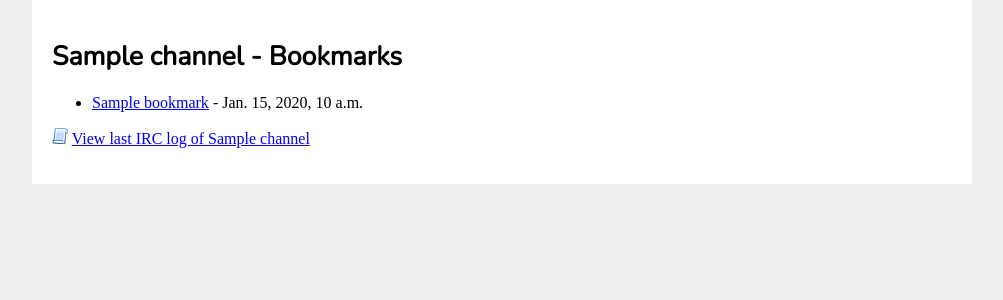
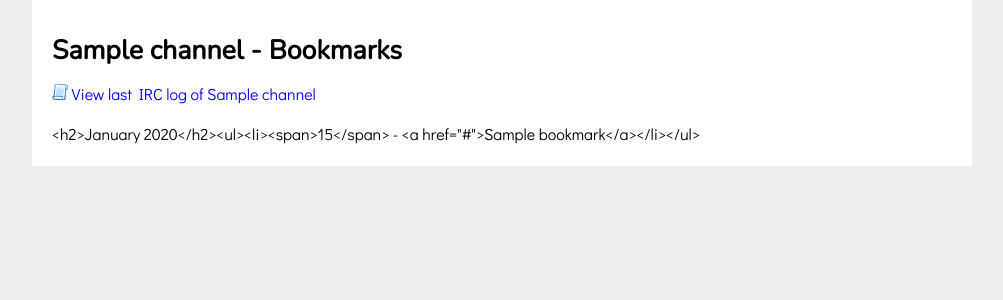
Before and after one commit to fajran/irclogview, a Django app: template irclogview/templates/irclogview/bookmark_index.html in a window 1280 px wide. Shown: the top 300 px of the page, without its empty margins (138-1141 px from the left). Run offline with Django 3.2, Linux system fonts and the light colour scheme; the template is opened without the code that fills it: most values are stand-ins (such as "Sample title", 1, 10 or a date in 2020).

Commit message:
Update templates

```diff
--- a/irclogview/media/style.css
+++ b/irclogview/media/style.css
@@ -1,5 +1,6 @@
 @import url(http://fonts.googleapis.com/css?family=Inconsolata);
 @import url(http://fonts.googleapis.com/css?family=Nunito);
+@import url(http://fonts.googleapis.com/css?family=Didact+Gothic);
 
 html {
     background: #eee;
@@ -12,12 +13,23 @@
     max-width: 90%;
     margin: 0 auto;
     padding: 20px;
+    font-family: 'Didact Gothic', "Trebuchet MS", sans-serif;
+    font-size: 12pt;
+    line-height: 18pt;
 }
 
 h1 {
     font-family: Nunito, "Trebuchet MS", sans-serif;
     font-size: 20pt;
     margin-bottom: 20px;
+}
+
+a {
+    text-decoration: none;
+    color: blue;
+}
+a:hover {
+    text-decoration: underline;
 }
 
 .irclogview h2 {
@@ -80,6 +92,7 @@
     margin: -50px 0 20px 20px;
     padding: 10px;
     float: right;
+    line-height: 12pt;
 }
 .irclogview table.calendar th {
     text-align: center;
@@ -120,3 +133,25 @@
 .irclogview table.calendar td.prev a {
     color: #faa;
 }
+
+.jump {
+    margin: 15px 0;
+}
+.jump p img {
+    vertical-align: baseline;
+}
+
+.bookmark h2 {
+    font-family: 'Didact Gothic', "Trebuchet MS", sans-serif;
+    font-size: 16pt;
+    font-weight: normal;
+    margin: 10px 0 5px 0;
+}
+.bookmark ul {
+    margin: 0;
+    padding-left: 0px;
+    list-style: none;
+}
+.bookmark ul li span {
+    color: #444;
+}
--- a/irclogview/templates/irclogview/bookmark_index.html
+++ b/irclogview/templates/irclogview/bookmark_index.html
@@ -1,18 +1,19 @@
+{% load irclogview_tags %}
 <!DOCTYPE html>
 <html><head>
 <title>{{ channel }} - Bookmarks</title>
 <link rel="stylesheet" type="text/css" href="{{ MEDIA_URL }}style.css"/>
 </head><body>
+<div class="bookmark">
 
 <h1>{{ channel }} - Bookmarks</h1>
+<div class="jump">
+<p><img src="{{ MEDIA_URL }}images/script.png"/> <a href="../">View last IRC log of {{ channel }}</a></p>
+</div>
 
 {% if bookmarks %}
 
-<ul>
-{% for bookmark in bookmarks %}
-<li><a href="{{ bookmark.get_absolute_url }}">{{ bookmark.title }}</a> - {{ bookmark.log.date }}</li>
-{% endfor %}
-</ul>
+{% bookmark_list bookmarks %}
 
 {% else %}
 
@@ -20,6 +21,5 @@
 
 {% endif %}
 
-<p><img src="{{ MEDIA_URL }}images/script.png"/> <a href="../">View last IRC log of {{ channel }}</a></p>
-
+</div>
 </body></html>
--- a/irclogview/templates/irclogview/show_log.html
+++ b/irclogview/templates/irclogview/show_log.html
@@ -10,8 +10,11 @@
 <div class="irclogview">
 
 <h1>{{ log.channel }}</h1>
+<div class="jump">
+<p><img src="{{ MEDIA_URL }}images/book.png"/> <a href="../+/">View bookmarks</a></p>
+</div>
+{% log_calendar log_dates date %}
 <h2>{{ log.date|date:"D, j F Y" }}</h2>
-{% log_calendar log_dates date %}
 
 {% if log.content %}
 <ul class="log">
--- a/irclogview/templatetags/irclogview_tags.py
+++ b/irclogview/templatetags/irclogview_tags.py
@@ -1,4 +1,5 @@
 import datetime
+from collections import defaultdict
 from datetime import timedelta
 
 from django import template
@@ -112,3 +113,28 @@
     html.append('</table>')
 
     return ''.join(html)
+
+@register.simple_tag
+def bookmark_list(bookmarks):
+    data = defaultdict(list)
+
+    for bookmark in bookmarks:
+        date = bookmark.log.date
+        month = datetime.date(date.year, date.month, 1)
+        data[month].append(bookmark)
+
+    months = sorted(data.keys())
+
+    html = []
+    for month in months:
+        items = data[month]
+
+        html.append('<h2>%s</h2>' % month.strftime('%B %Y'))
+        html.append('<ul>')
+        for item in items:
+            html.append('<li><span>%s</span> - <a href="%s">%s</a></li>' % \
+                        (item.log.date.day, item.get_absolute_url(),
+                         item.title))
+        html.append('</ul>')
+
+    return ''.join(html)
--- a/irclogview/views.py
+++ b/irclogview/views.py
@@ -71,6 +71,7 @@
 def bookmark_index(request, name):
     channel = get_object_or_404(Channel, name=name)
     bookmarks = Bookmark.objects.filter(log__channel=channel) \
+                                .order_by('-log__date') \
                                 .select_related()
 
     context = {'bookmarks': bookmarks,
```
Also changed, not shown: irclogview/media/images/book.png (added).
